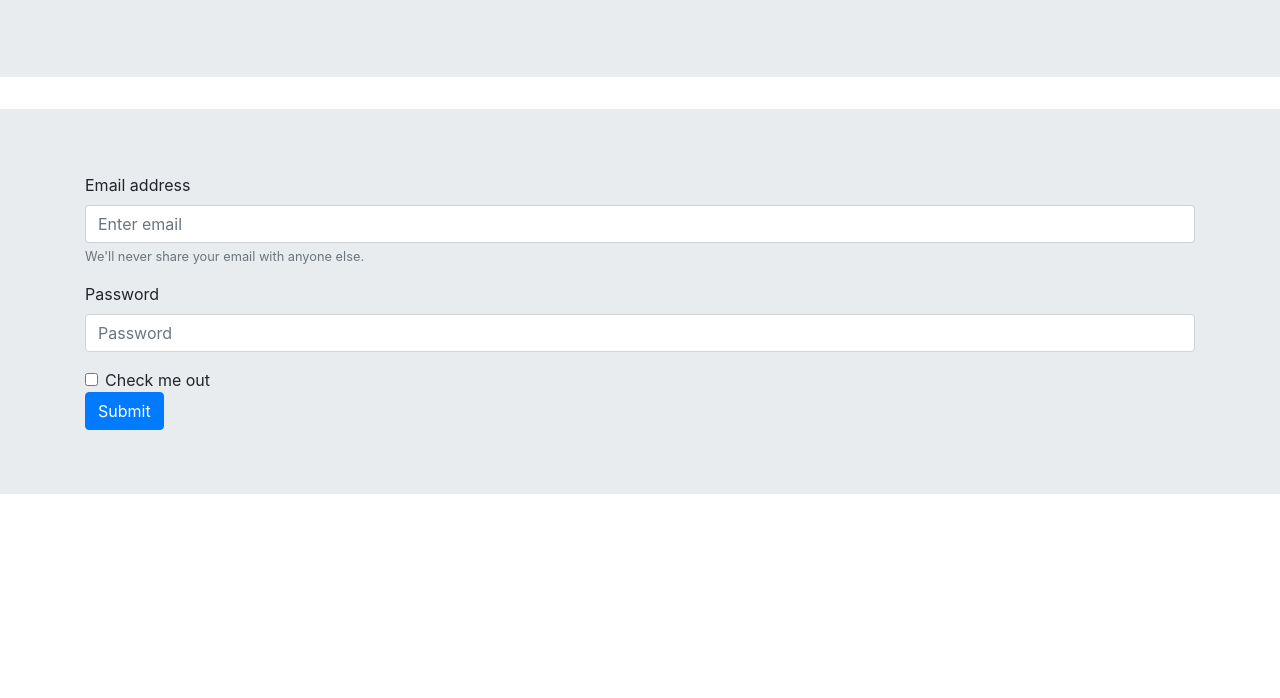
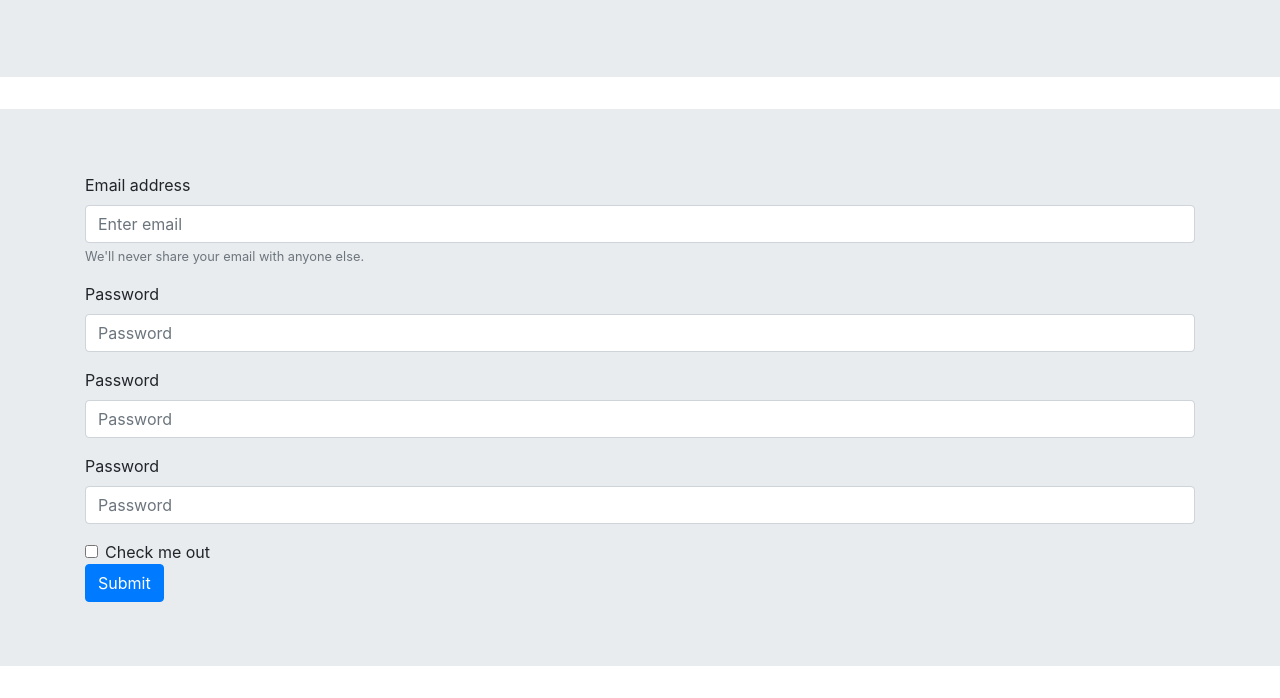
Before and after one commit to alejandrosanchez93/NewYorkTimes, a plain HTML site: page index.html in a window 1280 px wide. Shown: the part 172-870 px from the top of the page. Before the commit the page ends 800 px from the top, so only its background shows below. Drawn offline with nearby package versions, Linux system fonts and the light colour scheme.

Commit message:
additional text boxes

```diff
--- a/index.html
+++ b/index.html
@@ -26,6 +26,14 @@
                   <label for="exampleInputPassword1">Password</label>
                   <input type="password" class="form-control" id="exampleInputPassword1" placeholder="Password">
                 </div>
+                <div class="form-group">
+                    <label for="exampleInputPassword1">Password</label>
+                    <input type="password" class="form-control" id="exampleInputPassword1" placeholder="Password">
+                  </div>
+                  <div class="form-group">
+                    <label for="exampleInputPassword1">Password</label>
+                    <input type="password" class="form-control" id="exampleInputPassword1" placeholder="Password">
+                  </div>
                 <div class="form-check">
                   <input type="checkbox" class="form-check-input" id="exampleCheck1">
                   <label class="form-check-label" for="exampleCheck1">Check me out</label>
```
